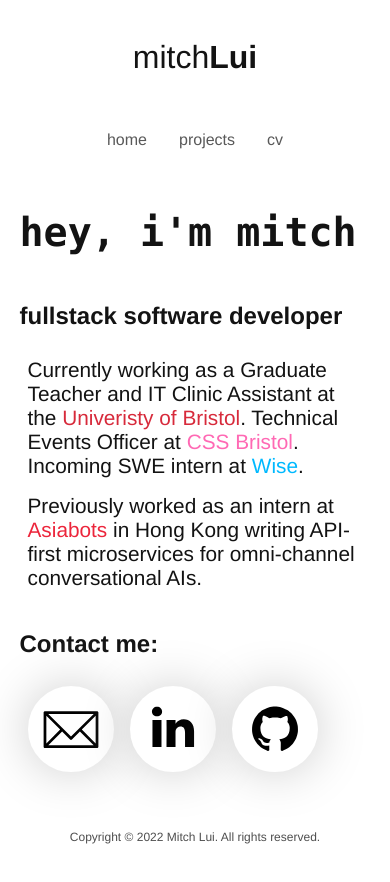
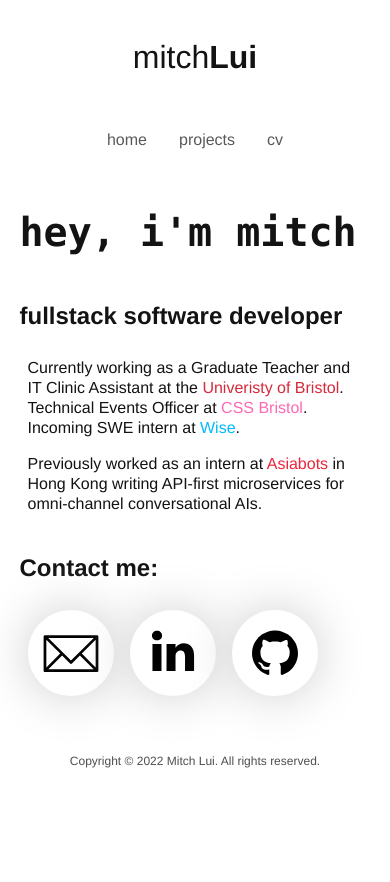
Before and after one commit to mitchLui/website, a React (Create React App) app in the folder client/: page / in a window 390 px wide. Shown: the top 882 px of the page. After the commit the page ends 844 px from the top, so only its background shows below. Built offline with nearby package versions, Linux system fonts and the light colour scheme.

Commit message:
line height for intro increased

```diff
--- a/client/src/components/Intro/intro.css
+++ b/client/src/components/Intro/intro.css
@@ -18,6 +18,7 @@
 .item{
   font-weight: normal;
   font-size: 1.3rem;
+  line-height: 1.25;
 }
 
 .left{
@@ -31,7 +32,7 @@
 }
 
 .link {
-  text-decoration: none
+  text-decoration: none;
 }
 
 .wise{
@@ -69,4 +70,8 @@
     padding: 0.5rem;
   }
 
+  .item{
+    font-size: 1rem;
+  }
+
 }
```
